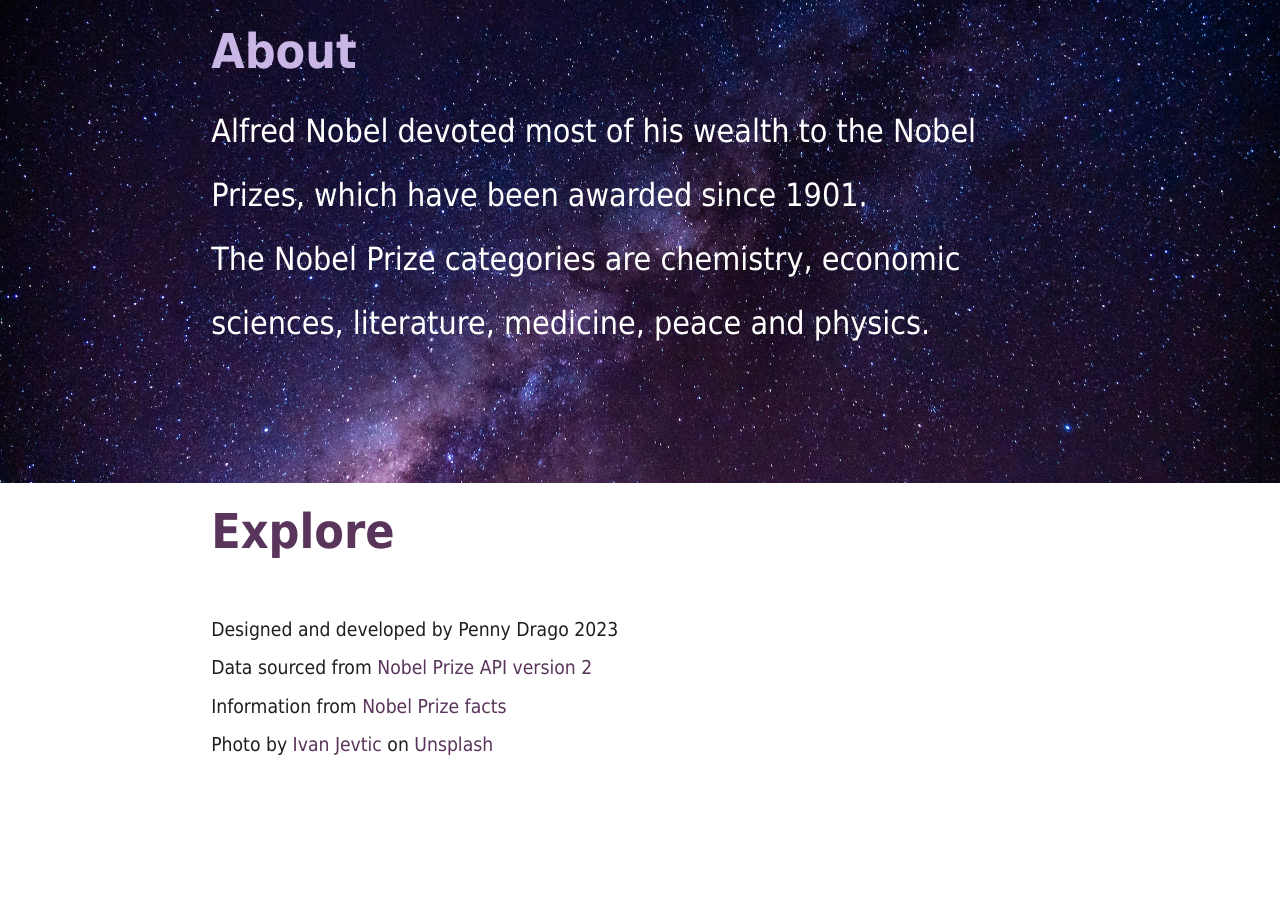
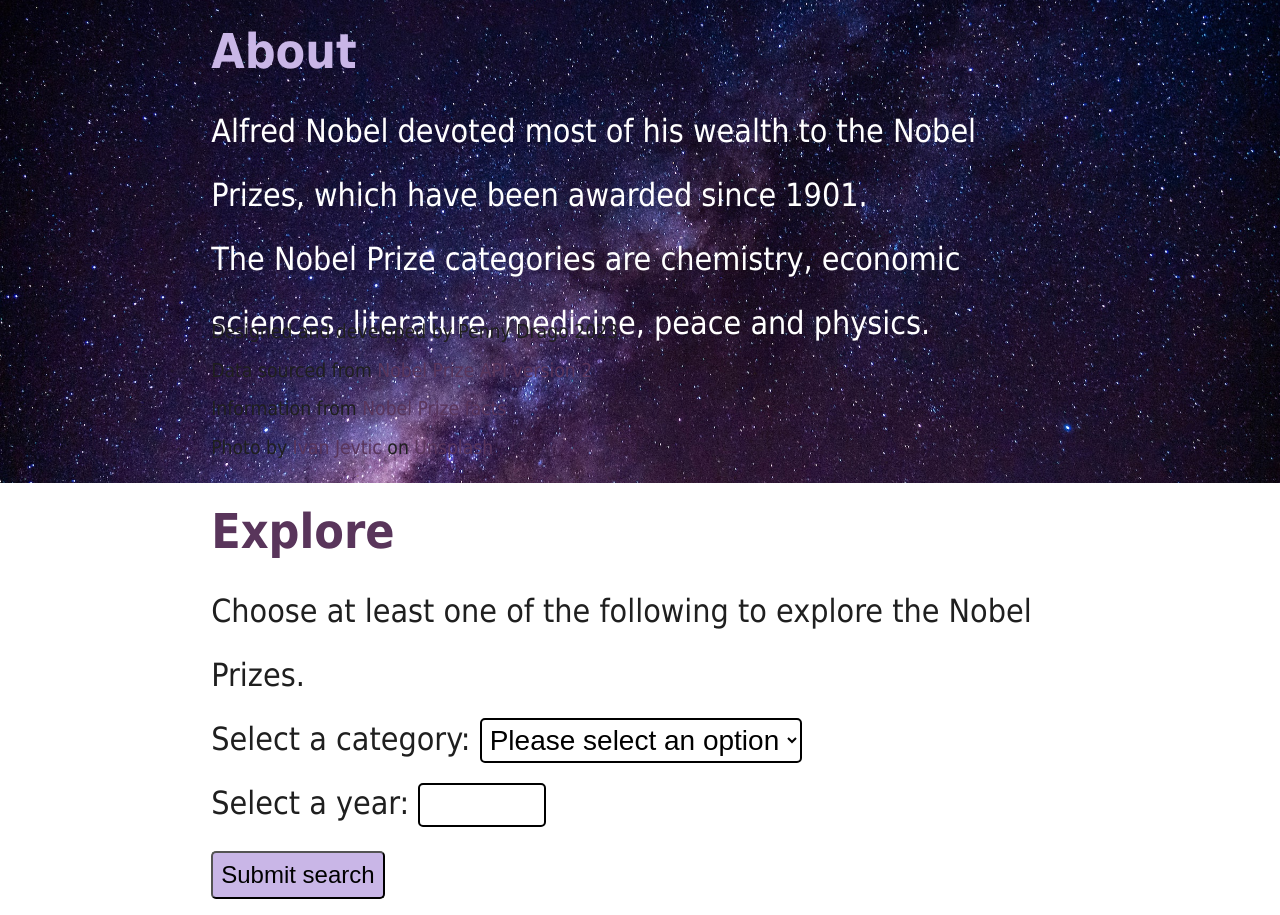
Before and after one commit to pennydrago/nobel-prize-explorer, a plain HTML site: page index.html in a window 1280 px wide. Shown: the part 301-1216 px from the top of the page. Before the commit the page ends 1066 px from the top, so only its background shows below. Drawn offline with Linux system fonts and the light colour scheme.

Commit message:
add form elements, style buttons and update footer style

```diff
--- a/index.html
+++ b/index.html
@@ -21,8 +21,8 @@
           <li><a href="#explore">Explore</a></li>
         </ul>
       </nav>
-      <!-- TODO Insert toggle button for dark/light mode -->
-      <button type="button" class="toggle">Light / Dark</button>
+      <!-- TODO Add style to toggle button for dark/light mode -->
+      <button type="button">Light / Dark</button>
     </div>
   </header>
 
@@ -40,8 +40,32 @@
     <!-- Explore section -->
     <section id="explore">
       <div class="container">
-        <!-- TODO Insert form to search for Nobel Prizes -->
+        <form>
         <h2>Explore</h2>
+        <p>Choose at least one of the following to explore the Nobel Prizes.</p>
+        <!-- Select category -->
+        <p><!-- TODO add in values from API -->
+          <label for="category">Select a category:</label>
+          <select name="category" id="category">
+            <option value="">Please select an option</option>
+            <option value="">Chemistry</option>
+            <option value="">Economic sciences</option>
+            <option value="">Literature</option>
+            <option value="">Medicine</option>
+            <option value="">Peace</option>
+            <option value="">Physics</option>
+          </select>
+        </p>
+        <!-- Select year -->
+        <p>
+          <label for="year">Select a year:</label>
+          <input name="year" id="year" type="number" min="1901" max="2022" />
+        </p>
+        <!-- Submit form -->
+        <p>
+          <button type="submit">Submit search</button>
+        </p>
+        </form>
       </div>
     </section>
 
--- a/styles/style.css
+++ b/styles/style.css
@@ -21,7 +21,7 @@ h3 {
 }
 
 .container {
-  /*background-color: aqua;*/
+  /*TODO background-color: aqua;*/
   width: 67%;
   max-width: 1200px;
   margin: 0 auto;
@@ -61,10 +61,17 @@ nav a:hover {
   color: #194C65;
 }
 
-.toggle {
+button {
   margin: 1rem 0rem;
   padding: 0.5rem;
   font-size: 1.5rem;
+  background-color: #C9B6E7;
+  border-radius: 5px;
+}
+
+button:hover {
+  background-color: #99CBE5;
+  cursor: pointer;
 }
 
 /* About section styles */
@@ -82,9 +89,23 @@ nav a:hover {
   color: #C9B6E7;
 }
 
+/* Explore section styles */
+#category, #year {
+  font-size: 1.75rem;
+  padding: 0.25rem;
+  border-radius: 5px;
+  border: 2px solid black;
+  background-color: #FFFFFF;
+}
+
 /* Footer section styles */
 footer {
-  padding-top: 2rem;
+  padding: 2rem 0rem;
+  position: fixed;
+  left: 0rem;
+  bottom: 0rem;
+  width: 100%;
+  /*TODO background-color: #99CBE5;*/
 }
 
 footer p {
```
